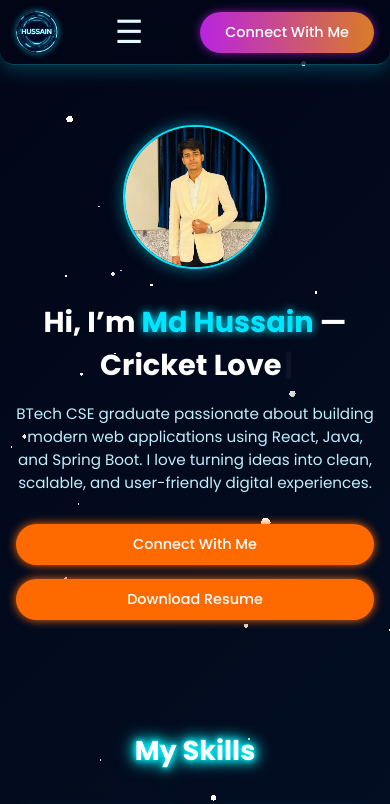
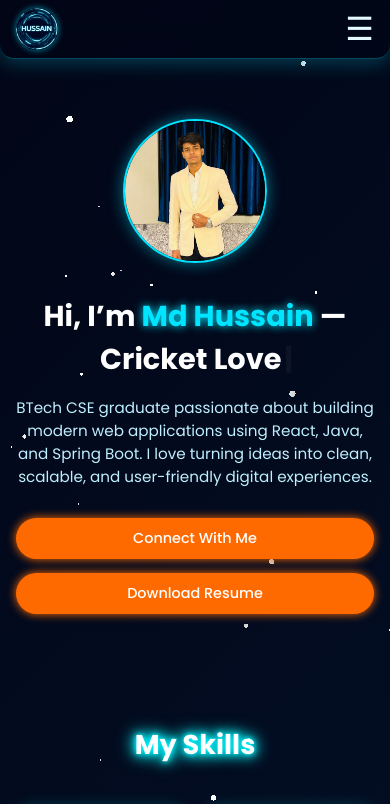
Before and after one commit to mdhussain6291/hussain-portfolio, a React (Vite) app: page / in a window 390 px wide. Shown: the top 804 px of the page. Built offline with nearby package versions, Linux system fonts and the light colour scheme.

Commit message:
Updated pages and styles 5

```diff
--- a/src/components/navbar/navbar.css
+++ b/src/components/navbar/navbar.css
@@ -62,7 +62,7 @@
   text-shadow: 0 0 6px var(--jarvis-cyan);
 }
 
-/* CTA Button (desktop stays same) */
+/* CTA Button (DESKTOP ONLY — unchanged) */
 .nav-cta {
   padding: 10px 22px;
   font-size: 16px;
@@ -77,6 +77,7 @@
 /* =========================
    RESPONSIVE FIXES (TABLET + PHONE ONLY)
    ========================= */
+
 @media (max-width: 1024px) {
 
   /* Slim navbar */
@@ -91,21 +92,24 @@
     box-shadow: 0 0 6px rgba(0,229,255,0.6);
   }
 
-  /* REMOVE CTA on tablet + phone */
-  .nav-cta {
+  /* 🔥 REMOVE "Connect With Me" button */
+  .navbar > :last-child {
     display: none;
   }
 
-  /* FIXED: hamburger icon (matches JSX class) */
+  /* 🔥 SHOW & ENLARGE hamburger icon */
   .menu-toggle {
-    display: block;
-    font-size: 34px;          /* bigger & balanced */
+    display: flex;
+    align-items: center;
+    justify-content: center;
+
+    font-size: 32px;
     color: var(--jarvis-text);
     cursor: pointer;
-    user-select: none;
+    line-height: 1;
   }
 
-  /* Dropdown menu (COMPACT) */
+  /* Dropdown menu */
   .nav-menu {
     position: absolute;
     top: 100%;
@@ -113,12 +117,13 @@
     width: 100%;
 
     flex-direction: column;
-    gap: 12px;                /* ⬅️ reduced gap */
-    background: rgba(2, 6, 23, 0.85);
-    backdrop-filter: blur(14px);
-    -webkit-backdrop-filter: blur(14px);
+    gap: 12px;
 
-    padding: 12px 0;          /* ⬅️ reduced padding */
+    background: rgba(2, 6, 23, 0.8);
+    backdrop-filter: blur(16px);
+    -webkit-backdrop-filter: blur(16px);
+
+    padding: 10px 0;
     border-radius: 0 0 14px 14px;
 
     display: none;
@@ -128,10 +133,9 @@
     display: flex;
   }
 
-  /* Smaller text for dropdown */
+  /* Bigger tap targets */
   .nav-menu li a {
-    font-size: 17px;          /* ⬅️ reduced */
-    padding: 6px 0;
+    font-size: 16px;
   }
 
   /* Disable hover glow on touch */
@@ -147,8 +151,4 @@
     width: 42px;
     height: 42px;
   }
-
-  .menu-toggle {
-    font-size: 32px;
-  }
 }
```
